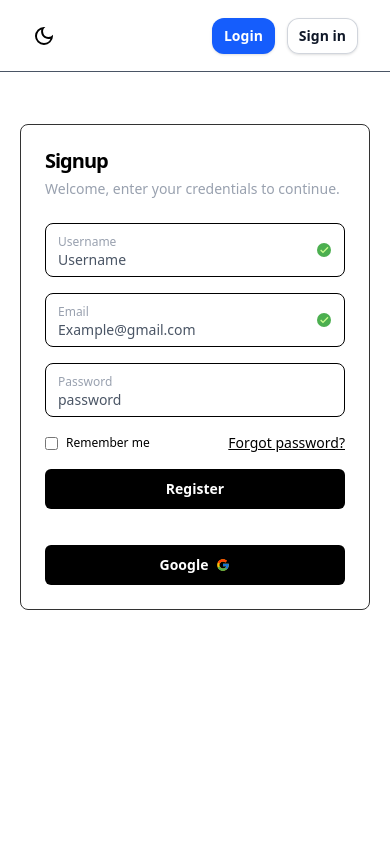
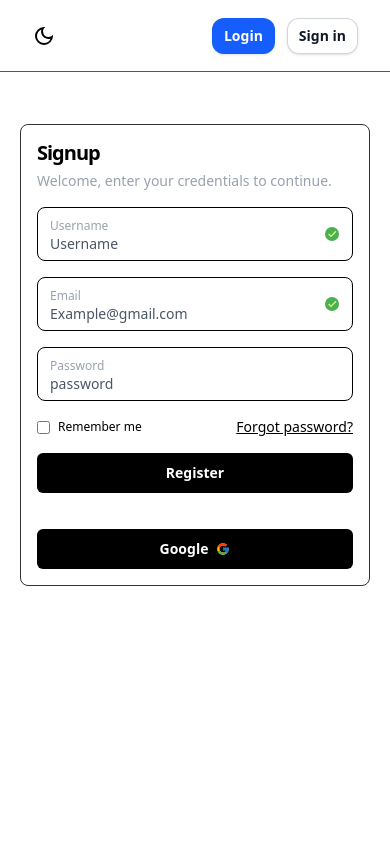
Before and after one commit to hassan-980/Redux-gram, a React (Vite) app in the folder client/: page /signup in a window 390 px wide. Shown: the top 844 px of the page. Built offline with nearby package versions, Linux system fonts and the light colour scheme; no server answers.

Commit message:
update css

```diff
--- a/client/src/components/Login/Login.jsx
+++ b/client/src/components/Login/Login.jsx
@@ -50,14 +50,14 @@ useEffect(() => {
 
         <div
             className="mx-5 border dark:border-t-white/50 border-black/80  rounded-lg dark:border-white/20 dark:border-l-white/20 dark:border-r-white/50  lg:rounded-xl ">
-            <div className="flex flex-col p-6">
+            <div className="flex flex-col sm:p-6 p-4">
                 <h3 className="text-xl font-semibold leading-6 tracking-tighter">Login</h3>
                 <p className="mt-1.5 text-sm font-medium text-gray-400
                 ">Welcome back, enter your credentials to continue.
                 </p>
                {error && <p className="text-red-500">{error}</p>}
             </div>
-            <div className="p-6 pt-0">
+            <div className="sm:p-6 p-4 pt-0">
                 <form onSubmit={handleSubmit} >
                     <div>
                         <div>
--- a/client/src/components/Profile/Profile.jsx
+++ b/client/src/components/Profile/Profile.jsx
@@ -16,18 +16,18 @@ function Profile() {
   return (
     <>
       <div className="bg-white dark:bg-black  dark:text-white flex   flex-col items-center  sm:justify-center ">
-        <div className=" mt-25 mb-8 w-full max-w-lg  ">
+        <div className=" mt-25 sm:mb-8 w-full  max-w-lg  ">
           <div className="mx-5 border dark:border-t-white/50 border-black/80  rounded-lg dark:border-white/20 dark:border-l-white/20 dark:border-r-white/50  lg:rounded-xl ">
             <div className=" -mt-20 w-full flex justify-center">
               <div className="h-32 w-32">
                 <img
                   src="/avatar.jpg"
-                  className="rounded-full object-cover h-full w-full shadow-md"
+                  className="rounded-full object-cover h-full w-full shadow-2xl"
                 />
               </div>
             </div>
 
-            <div className="flex items-center p-6 mt-5 flex-col ">
+            <div className="flex items-center p-6 sm:mt-5 flex-col ">
               <div className="flex">
                 <h3 className="text-xl mr-2  font-extrabold ">{username}</h3>
 
--- a/client/src/components/Signup/Signup.jsx
+++ b/client/src/components/Signup/Signup.jsx
@@ -57,7 +57,7 @@ function Signup() {
 
           ></div>
           <div className="mx-5 border dark:border-t-white/50 border-black/80  rounded-lg dark:border-white/20 dark:border-l-white/20 dark:border-r-white/50  lg:rounded-xl ">
-            <div className="flex flex-col p-6">
+            <div className="flex flex-col sm:p-6 p-4">
               <h3 className="text-xl font-semibold leading-6 tracking-tighter">
                 Signup
               </h3>
@@ -66,7 +66,7 @@ function Signup() {
               </p>
                {error && <p className="text-red-500">{error}</p>}
             </div>
-            <div className="p-6 pt-0">
+            <div className="sm:p-6 p-4 pt-0">
               <form onSubmit={handleSubmit}>
                 <div className=" relative rounded-lg border focus-within:border-sky-200 px-3 pb-1.5 pt-2.5 duration-200 focus-within:ring focus-within:ring-sky-300/30">
                   <div className="flex justify-between">
```
